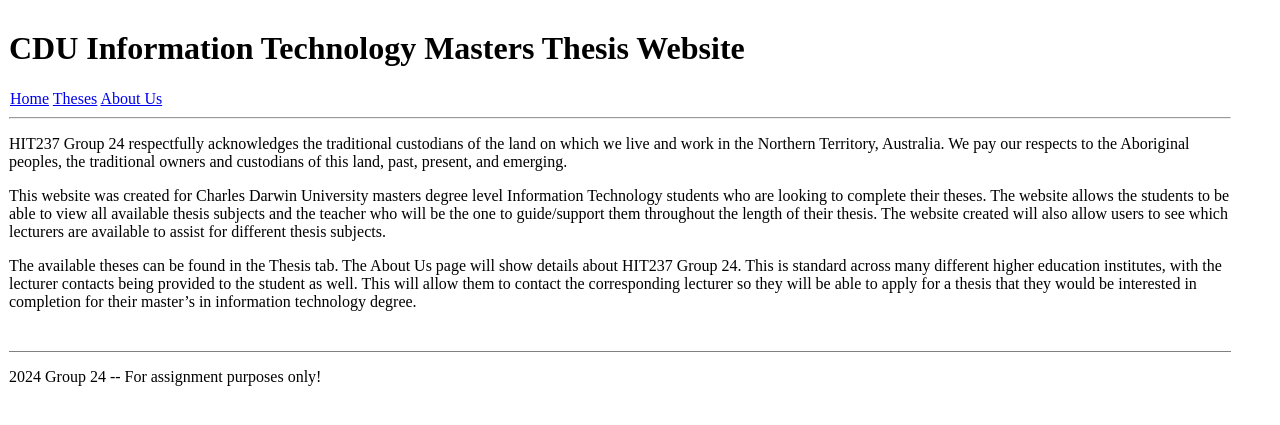
After one commit to vendelg/hit237_group24_sem1_2024, a Django app: page / in a window 1280 px wide. The commit adds this page. Shown: the top 425 px of the page. Run offline with Django 4.2, Linux system fonts and the light colour scheme.

Commit message:
working changes vendel

```diff
--- a/Assignment2/assignment_proj/assignment2_app/templates/assignment2_app/base.html
+++ b/Assignment2/assignment_proj/assignment2_app/templates/assignment2_app/base.html
@@ -15,8 +15,11 @@
       {% block page_heading %}<h1>No Heading Implemented!</h1>{% endblock %}
       <div>
         <nav>
+
+          <a href="{% url 'homepage' %}">Home</a>
           <a href="{% url 'page2' %}">Theses</a>
           <a href="{% url 'about' %}">About Us</a>
+
         </nav>
       </div>
       <hr>
--- /dev/null
+++ b/Assignment2/assignment_proj/assignment2_app/templates/assignment2_app/homepage.html
@@ -0,0 +1,20 @@
+{% extends "assignment2_app/base.html" %}
+
+{% block page_title %}
+Home
+{% endblock %}
+
+{% block page_heading %}
+<h1><str>CDU Information Technology Masters Thesis Website</str></h1>
+{% endblock %}
+
+
+{% block main_body %}
+
+
+{% for text in homemessages %}
+<p>{{text.messages}}</p>
+{% endfor %}
+
+
+{% endblock %}
--- a/Assignment2/assignment_proj/assignment2_app/views.py
+++ b/Assignment2/assignment_proj/assignment2_app/views.py
@@ -77,7 +77,15 @@ def thesis_topics():
 
    return the_topics
 
+## making the function for the home page messages - VG
+def homemessages():
+   messages = []
 
+   messages.append(homepage('HIT237 Group 24 respectfully acknowledges the traditional custodians of the land on which we live and work in the Northern Territory, Australia. We pay our respects to the Aboriginal peoples, the traditional owners and custodians of this land, past, present, and emerging.', ))
+   messages.append(homepage('This website was created for Charles Darwin University masters degree level Information Technology students who are looking to complete their theses. The website allows the students to be able to view all available thesis subjects and the teacher who will be the one to guide/support them throughout the length of their thesis. The website created will also allow users to see which lecturers are available to assist for different thesis subjects.', ))
+   messages.append(homepage('The available theses can be found in the Thesis tab. The About Us page will show details about HIT237 Group 24.  This is standard across many different higher education institutes, with the lecturer contacts being provided to the student as well. This will allow them to contact the corresponding lecturer so they will be able to apply for a thesis that they would be interested in completion for their master’s in information technology degree.', ))
+
+   return messages
 #########################################################################
 
 
@@ -100,6 +108,11 @@ class Thesis:
       self.title = title
       self.desc = desc
       self.sup_name = sup_name
+
+## making the homepage class below - VG
+class homepage:
+   def __init__(self, messages):
+      self.messages = messages
 
 ########################################################################
 
@@ -142,3 +155,14 @@ def show_thesis_topic(request, thesisid):
    }
 
    return render(request, 'assignment2_app/page3.html', context)
+
+
+## below code made for the homepage html - VG
+def home(request):
+
+
+   home_context = {
+      'homemessages' : homemessages,
+   }
+
+   return render(request, 'assignment2_app/homepage.html', home_context)
--- a/Assignment2/assignment_proj/assignment_proj/urls.py
+++ b/Assignment2/assignment_proj/assignment_proj/urls.py
@@ -23,7 +23,8 @@ urlpatterns = [
     re_path(r'admin/', admin.site.urls),
     re_path(r'page2/?$', views.page2, name='page2'),
     re_path(r'about/?$', views.about, name='about'),
-    path('page3/<int:thesisid>/', views.show_thesis_topic)
+    path('page3/<int:thesisid>/', views.show_thesis_topic),
+    re_path(r'', views.home, name = 'homepage'), ## made for the homepage appearing in the localhost:8000 - VG
 ]
 
 urlpatterns += staticfiles_urlpatterns()
```
